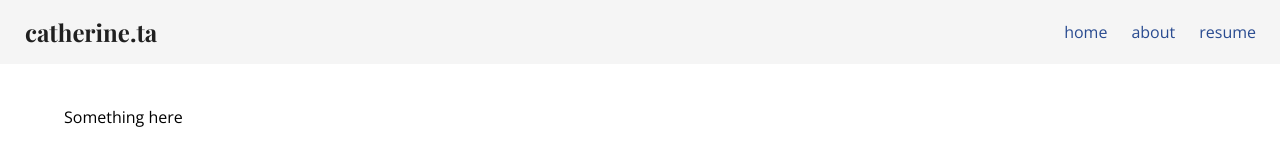
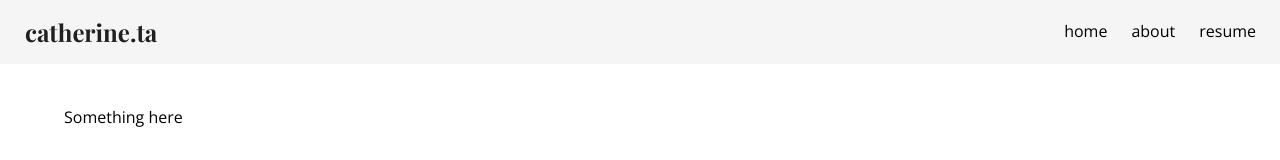
Before and after one commit to catherinexta/catherineta, a React (Create React App) app: page / in a window 1280 px wide. Shown: the top 160 px of the page. Built offline with nearby package versions, Linux system fonts and the light colour scheme; a web font is replaced by a local one.

Commit message:
change styles of links

```diff
--- a/src/index.css
+++ b/src/index.css
@@ -32,11 +32,15 @@ h3 {
   margin-top: 0;
 }
 
-a {
+a,
+a:visited {
   text-decoration: none;
-  color: #294b90;
+  border-bottom: solid 2px transparent;
+  color: #000;
 }
 
-a:visited {
-  color: #294b90;
+a:hover {
+  /* border-bottom: solid 2px #931717; */
+  text-decoration: line-through;
+  text-decoration-color: #931717;
 }
```
